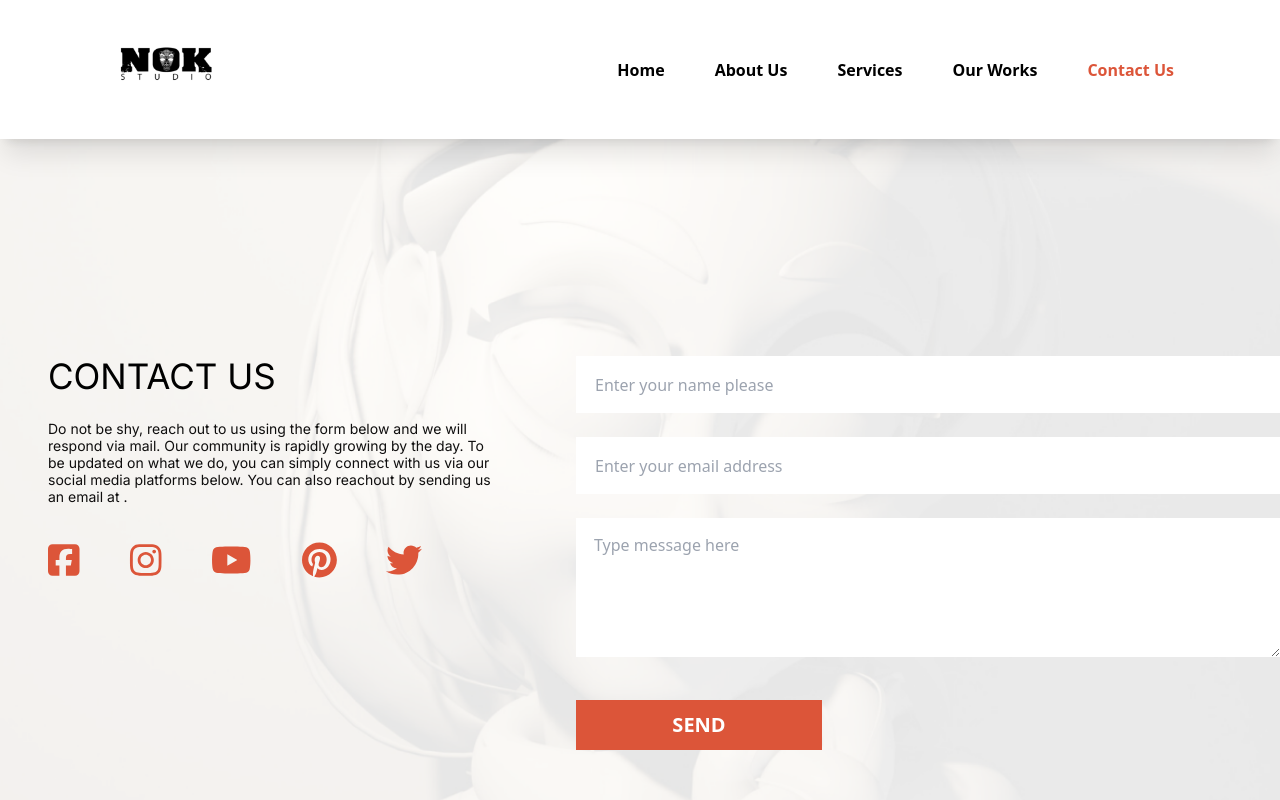
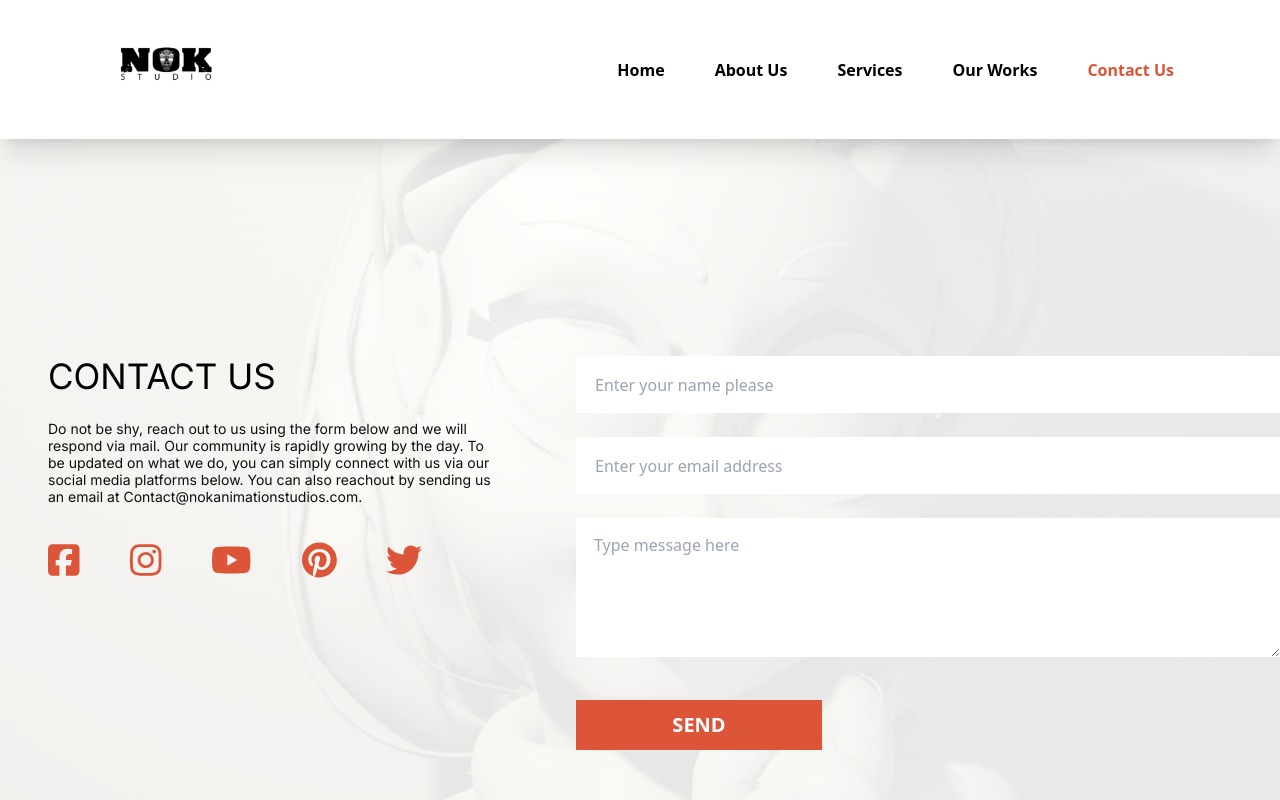
Before and after one commit to JosephKeswet/Nokstudios, a Next.js app: page /Contact in a window 1280 px wide. Shown: the top 800 px of the page. Built offline with nearby package versions, Linux system fonts and the light colour scheme; a web font is replaced by a local one; what @material-tailwind/react would draw is missing.

Commit message:
Update Contact.js

```diff
--- a/pages/Contact.js
+++ b/pages/Contact.js
@@ -191,7 +191,7 @@ const Contact = () => {
             <div className='w-[350px] lg:w-[535px] lg:h-[219px] lg:ml-12 mx-auto'>
                 <h1 className='text-center mb-[50px] text-4xl lg:text-left lg:text-[35px] font-medium text-[0F0E0E] lg:mb-[24px] font-Inter'>CONTACT US</h1>
                 <p className='text-[14px] font-normal leading-[17px] font-Inter  text-[#0F0E0E] mb-[35px]'>Do not be shy, reach out to us using the form below and we will respond via mail.
-                Our community is rapidly growing by the day. To be updated on what we do, you can simply connect with us via our social media platforms below. You can also reachout by sending us an email at .</p>
+                Our community is rapidly growing by the day. To be updated on what we do, you can simply connect with us via our social media platforms below. You can also reachout by sending us an email at Contact@nokanimationstudios.com.</p>
 
                 <ul className="hidden lg:flex lg:items-center lg:gap-[50px] text-[#DC5539] text-4xl">
                     <li><FontAwesomeIcon icon={faSquareFacebook} /></li>
```
